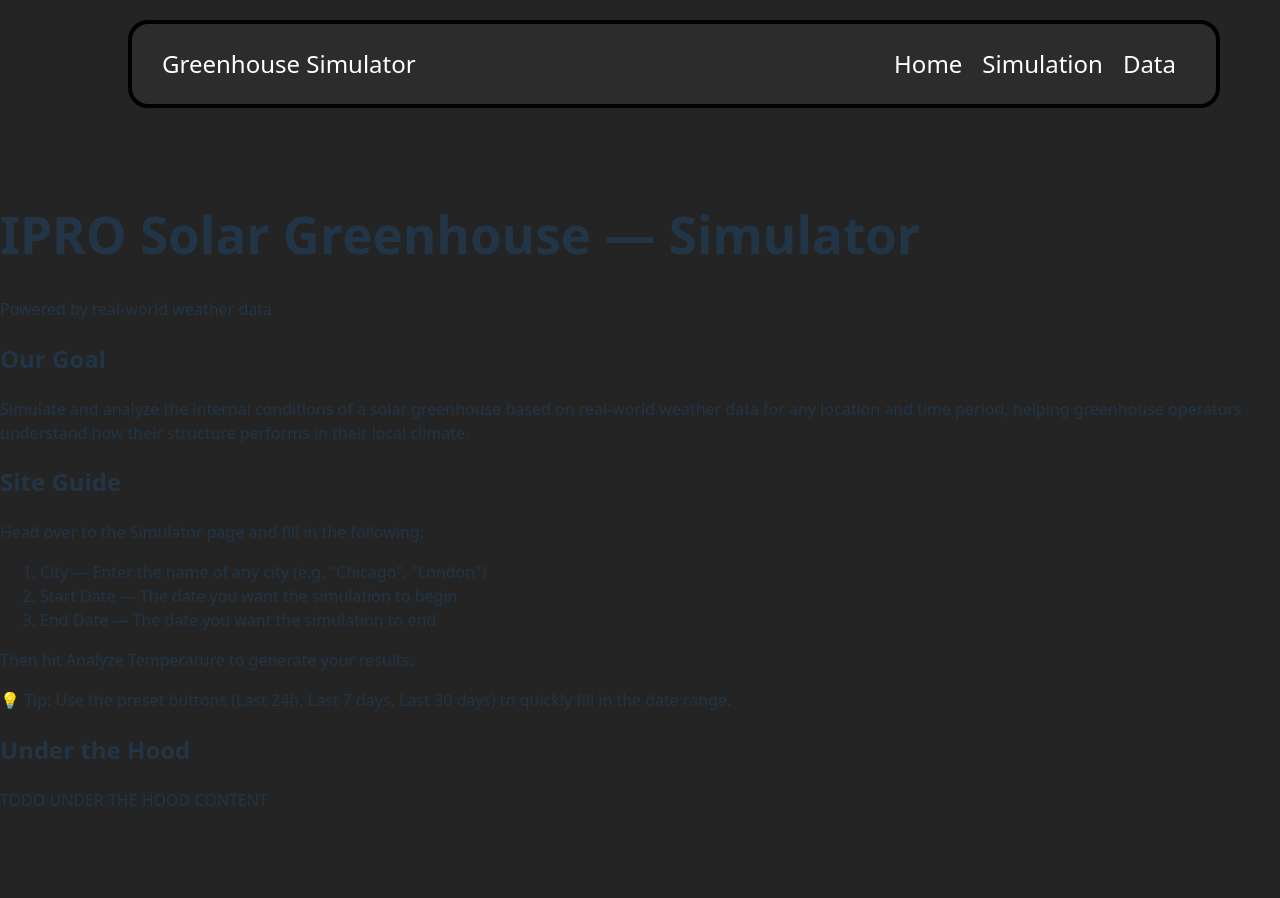
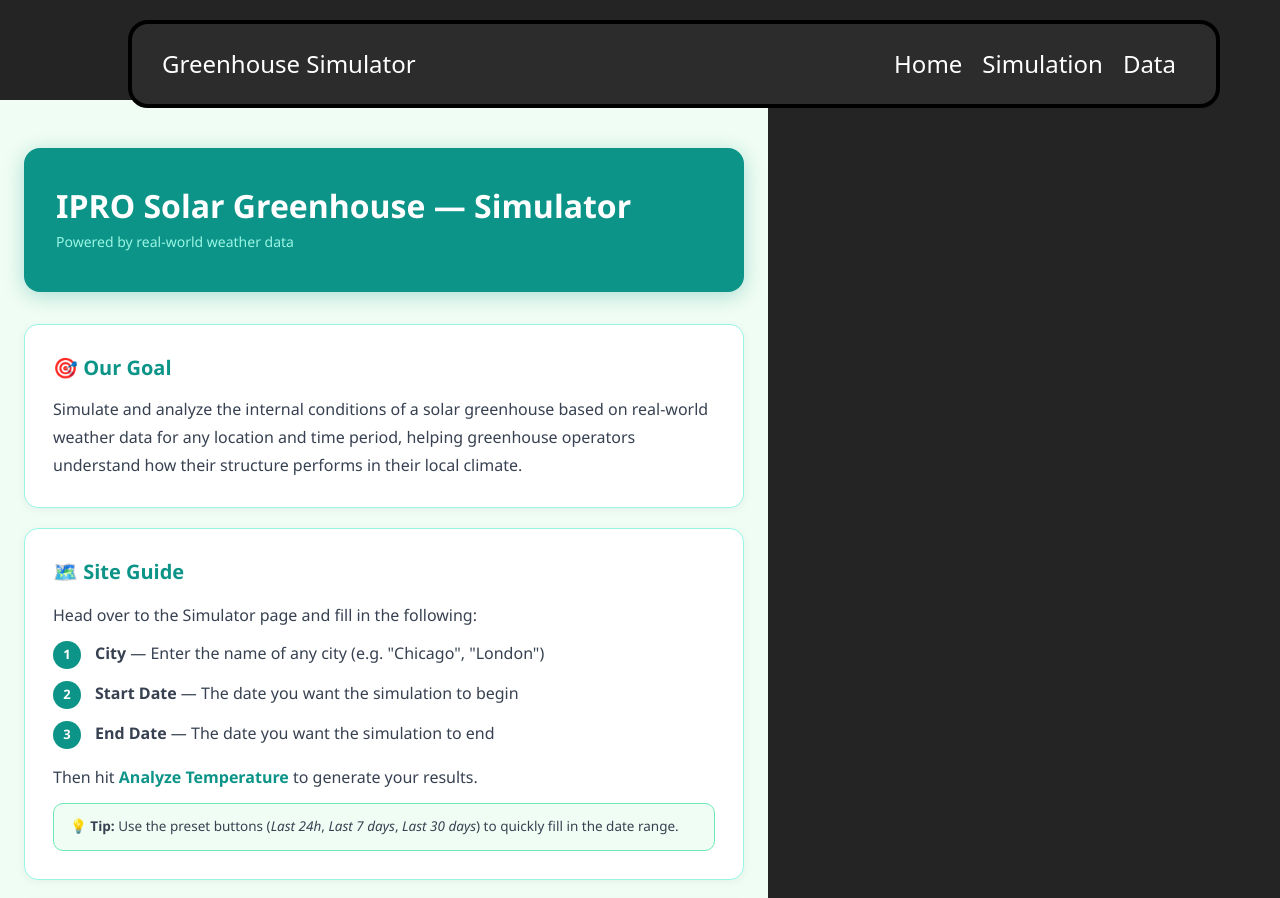
Before and after one commit to nthomas211/Solar-Greenhouse, a React (Vite) app in the folder frontend/greenhouse-simulation-app/: page / in a window 1280 px wide. Shown: the top 898 px of the page. Built offline with nearby package versions, Linux system fonts and the light colour scheme.

Commit message:
update landing page

```diff
--- a/frontend/greenhouse-simulation-app/src/pages/Landing.jsx
+++ b/frontend/greenhouse-simulation-app/src/pages/Landing.jsx
@@ -1,59 +1,124 @@
 function Landing() {
   return (
-    <div className="min-h-screen bg-white px-6 py-12">
-      <div className="max-w-3xl mx-auto">
+    <div style={{ minHeight: "100vh", backgroundColor: "#f0fdf4", padding: "48px 24px", fontFamily: "Segoe UI, sans-serif" }}>
+      <div style={{ maxWidth: "720px", margin: "0 auto" }}>
 
         {/* Header */}
-        <div className="bg-teal-500 rounded-2xl px-8 py-10 mb-10 shadow-md">
-          <h1 className="text-4xl font-bold text-white mb-2">
+        <div style={{
+          backgroundColor: "#0d9488",
+          borderRadius: "16px",
+          padding: "40px 32px",
+          marginBottom: "32px",
+          boxShadow: "0 4px 20px rgba(13,148,136,0.3)"
+        }}>
+          <h1 style={{ fontSize: "32px", fontWeight: "800", color: "#ffffff", margin: "0 0 8px 0" }}>
             IPRO Solar Greenhouse — Simulator
           </h1>
-          <p className="text-teal-100 text-sm">
+          <p style={{ color: "#99f6e4", fontSize: "14px", margin: 0 }}>
             Powered by real-world weather data
           </p>
         </div>
 
         {/* Our Goal */}
-        <section className="mb-8 bg-teal-50 border border-teal-100 rounded-xl p-6 shadow-sm">
-          <h2 className="text-2xl font-semibold text-black mb-3">Our Goal</h2>
-          <p className="text-black leading-relaxed">
+        <div style={{
+          backgroundColor: "#ffffff",
+          border: "1px solid #99f6e4",
+          borderRadius: "14px",
+          padding: "28px",
+          marginBottom: "20px",
+          boxShadow: "0 2px 10px rgba(0,0,0,0.05)"
+        }}>
+          <h2 style={{ fontSize: "20px", fontWeight: "700", color: "#0d9488", marginTop: 0, marginBottom: "12px" }}>
+            🎯 Our Goal
+          </h2>
+          <p style={{ color: "#374151", lineHeight: "1.75", margin: 0 }}>
             Simulate and analyze the internal conditions of a solar greenhouse based
             on real-world weather data for any location and time period, helping
             greenhouse operators understand how their structure performs in their
             local climate.
           </p>
-        </section>
+        </div>
 
         {/* Site Guide */}
-        <section className="mb-8 bg-white border border-teal-200 rounded-xl p-6 shadow-sm">
-          <h2 className="text-2xl font-semibold text-black mb-3">Site Guide</h2>
-          <p className="text-black mb-3">
+        <div style={{
+          backgroundColor: "#ffffff",
+          border: "1px solid #99f6e4",
+          borderRadius: "14px",
+          padding: "28px",
+          marginBottom: "20px",
+          boxShadow: "0 2px 10px rgba(0,0,0,0.05)"
+        }}>
+          <h2 style={{ fontSize: "20px", fontWeight: "700", color: "#0d9488", marginTop: 0, marginBottom: "12px" }}>
+            🗺️ Site Guide
+          </h2>
+          <p style={{ color: "#374151", marginBottom: "14px" }}>
             Head over to the Simulator page and fill in the following:
           </p>
-          <ol className="list-decimal list-inside space-y-2 text-black">
-            <li><span className="font-medium">City</span> — Enter the name of any city (e.g. "Chicago", "London")</li>
-            <li><span className="font-medium">Start Date</span> — The date you want the simulation to begin</li>
-            <li><span className="font-medium">End Date</span> — The date you want the simulation to end</li>
-          </ol>
-          <p className="mt-3 text-black">
-            Then hit <span className="font-medium text-teal-600">Analyze Temperature</span> to generate your results.
+
+          {/* Steps */}
+          {[
+            { label: "City", desc: 'Enter the name of any city (e.g. "Chicago", "London")' },
+            { label: "Start Date", desc: "The date you want the simulation to begin" },
+            { label: "End Date", desc: "The date you want the simulation to end" },
+          ].map((step, i) => (
+            <div key={i} style={{
+              display: "flex", alignItems: "flex-start", gap: "14px",
+              marginBottom: "12px"
+            }}>
+              <div style={{
+                minWidth: "28px", height: "28px", borderRadius: "50%",
+                backgroundColor: "#0d9488", color: "#fff",
+                display: "flex", alignItems: "center", justifyContent: "center",
+                fontSize: "13px", fontWeight: "700"
+              }}>
+                {i + 1}
+              </div>
+              <p style={{ margin: 0, color: "#374151", lineHeight: "1.6" }}>
+                <strong>{step.label}</strong> — {step.desc}
+              </p>
+            </div>
+          ))}
+
+          <p style={{ color: "#374151", marginTop: "16px", marginBottom: "14px" }}>
+            Then hit{" "}
+            <span style={{ fontWeight: "700", color: "#0d9488" }}>Analyze Temperature</span>
+            {" "}to generate your results.
           </p>
-          <div className="mt-4 bg-teal-50 border border-teal-200 rounded-lg p-3 text-sm text-black">
-            💡 Tip: Use the preset buttons (Last 24h, Last 7 days, Last 30 days) to quickly fill in the date range.
+
+          {/* Tip box */}
+          <div style={{
+            backgroundColor: "#f0fdf4",
+            border: "1px solid #6ee7b7",
+            borderRadius: "10px",
+            padding: "12px 16px",
+            fontSize: "13.5px",
+            color: "#374151",
+            lineHeight: "1.6"
+          }}>
+            💡 <strong>Tip:</strong> Use the preset buttons (<em>Last 24h</em>, <em>Last 7 days</em>, <em>Last 30 days</em>) to quickly fill in the date range.
           </div>
-        </section>
+        </div>
 
         {/* Under the Hood */}
-        <section className="mb-8 bg-teal-50 border border-teal-100 rounded-xl p-6 shadow-sm">
-          <h2 className="text-2xl font-semibold text-black mb-3">Under the Hood</h2>
-          <p className="text-black leading-relaxed">
-            TODO UNDER THE HOOD CONTENT
+        <div style={{
+          backgroundColor: "#ffffff",
+          border: "1px solid #99f6e4",
+          borderRadius: "14px",
+          padding: "28px",
+          marginBottom: "20px",
+          boxShadow: "0 2px 10px rgba(0,0,0,0.05)"
+        }}>
+          <h2 style={{ fontSize: "20px", fontWeight: "700", color: "#0d9488", marginTop: 0, marginBottom: "12px" }}>
+            ⚙️ Under the Hood
+          </h2>
+          <p style={{ color: "#9ca3af", fontStyle: "italic", margin: 0 }}>
+            TODO — technical content coming soon.
           </p>
-        </section>
+        </div>
 
       </div>
     </div>
-  )
+  );
 }
 
-export default Landing
+export default Landing;
```
